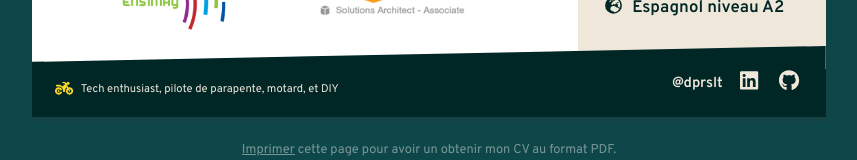
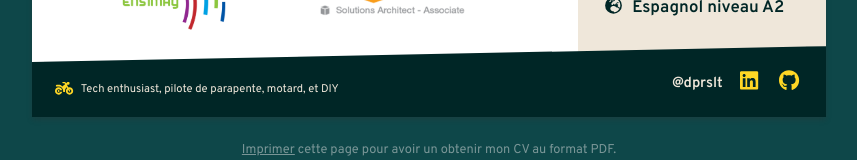
Before and after one commit to dprslt/resume, a React (Vite) app: page / in a window 1280 px wide. Shown: the part 1109-1269 px from the top of the page, without its empty margins (211-1068 px from the left). Built offline with nearby package versions, Linux system fonts and the light colour scheme; a web font is replaced by a local one.

Commit message:
Fix display tweaks

```diff
--- a/src/components/ResumePage/Page.scss
+++ b/src/components/ResumePage/Page.scss
@@ -747,6 +747,7 @@ $light-color: $light;
 
         .link {
           margin: 0 0.5em;
+          color: $accent-color;
         }
 
         .social-tag {
--- a/src/components/ResumePage/design/Bezel.tsx
+++ b/src/components/ResumePage/design/Bezel.tsx
@@ -32,7 +32,7 @@ const Bezel: FC<React.PropsWithChildren<BezelProps>> = ({
       id="trapezoid"
       viewBox={`0 0 100 ${height}`}
       preserveAspectRatio="none"
-      width="100%"
+      width="101%"
     >
       <path
         d={`M0,${pos[0]} L100,${pos[1]} L100,${pos[2]} L0,${pos[3]}`}
```
